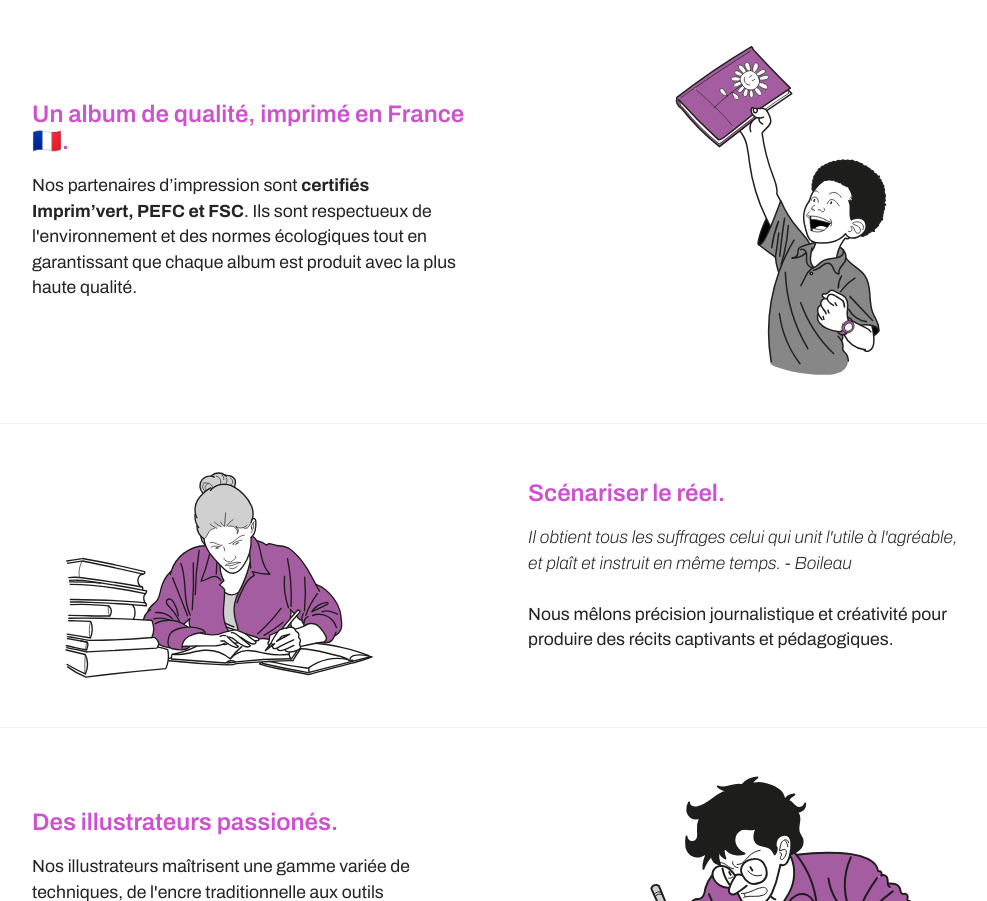
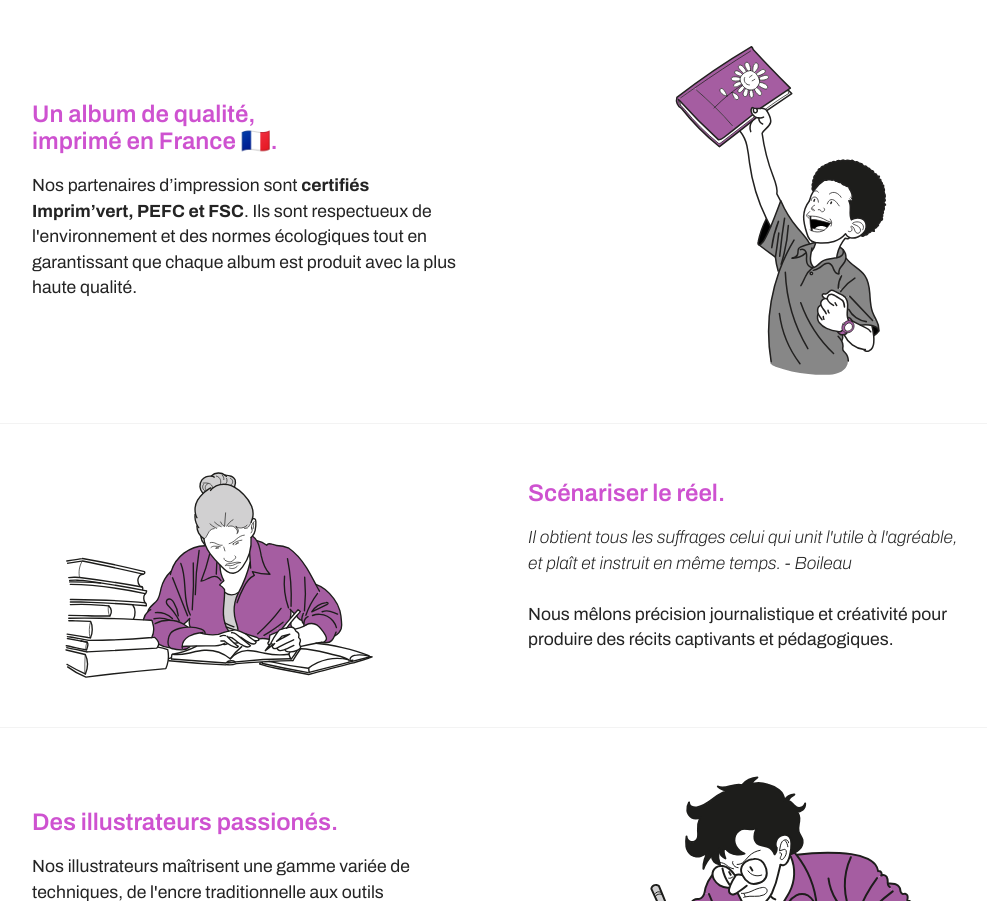
Before and after one commit to quentindubourgdeluzencon/quentindubourgdeluzencon.github.io, a website built with Parcel: page index.html in a window 1280 px wide. Shown: the part 1526-2427 px from the top of the page, without its empty margins (140-1127 px from the left). Built offline with nearby package versions, Linux system fonts and the light colour scheme.

Commit message:
Update index.html

```diff
--- a/index.html
+++ b/index.html
@@ -133,7 +133,7 @@ Parce que nous formons <a style="color: white;" href="Qui-sommes-nous.html">un c
       <img src="./public/enfant.svg" alt="Case par case.">
     </div>
     <div class="text">
-      <h3 style="color: #ce52d0;">Un album de qualité, imprimé en France 🇫🇷.</h3>
+      <h3 style="color: #ce52d0;">Un album de qualité, <span style="white-space: nowrap;">imprimé en France 🇫🇷.</span> </h3>
 
       <p>Nos partenaires d’impression sont <b>certifiés Imprim’vert, PEFC et FSC</b>.
         Ils sont respectueux de l'environnement et
```
